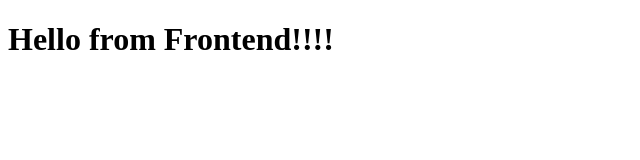
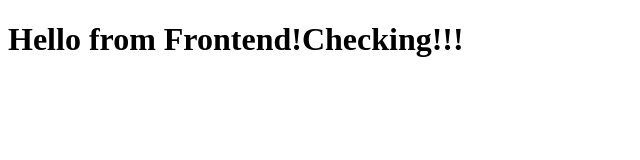
Before and after one commit to Tushar1418/gcp-docker, a plain HTML site: page frontend/index.html in a window 1280 px wide. Shown: the whole page, without its empty margins (0-640 px from the left). Drawn offline with Linux system fonts and the light colour scheme.

Commit message:
checking index.html

```diff
--- a/frontend/index.html
+++ b/frontend/index.html
@@ -2,6 +2,6 @@
 <html>
 <head><title>Frontend</title></head>
 <body>
-<h1>Hello from Frontend!!!!</h1>
+<h1>Hello from Frontend!Checking!!!</h1>
 </body>
 </html>
```
